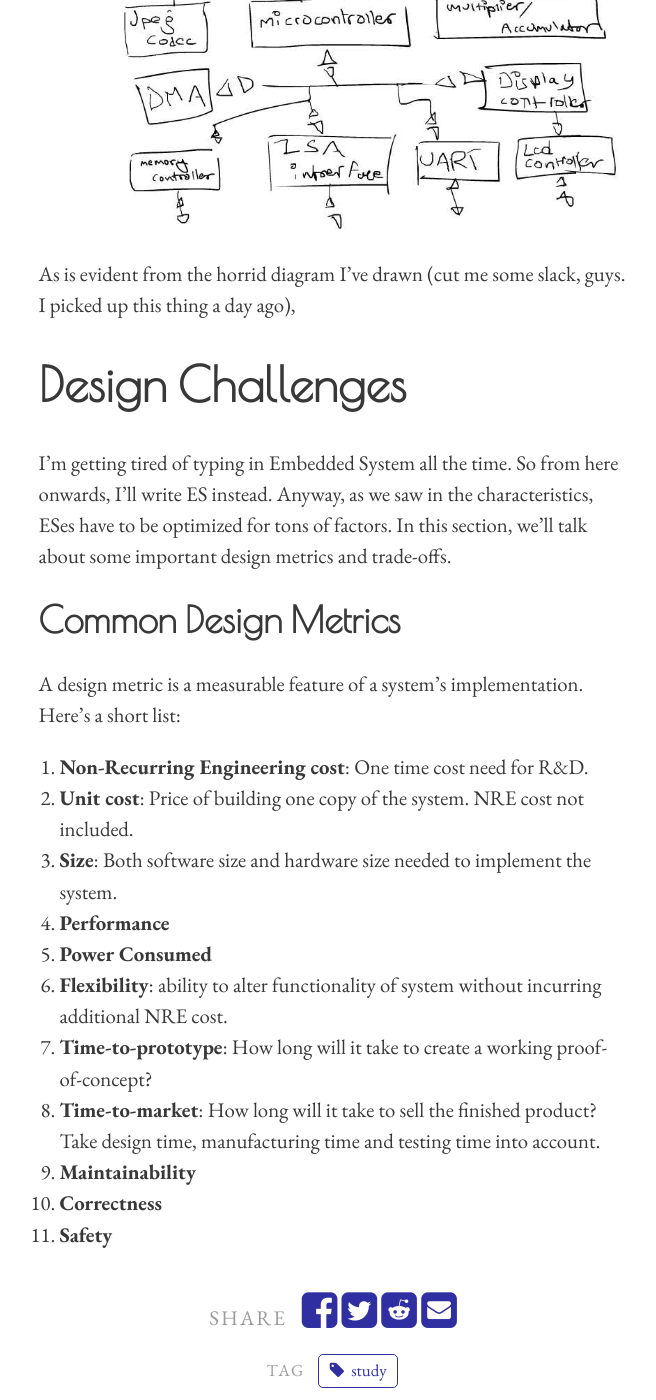
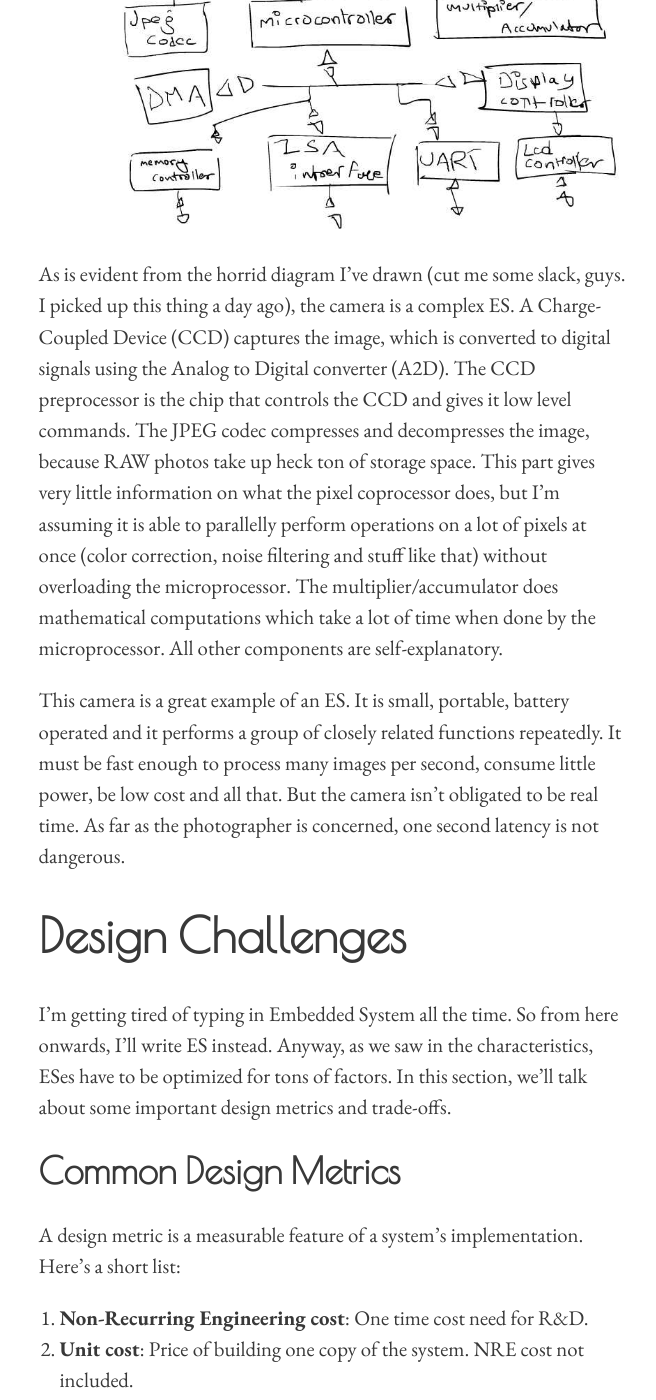
Before and after one commit to niravcodes/niravcodes.github.io, a Jekyll site: the page built from _posts/2019-08-08-studying-embedded-system-design-for-assessment.md, in a window 1280 px wide and 1400 px high, scrolled down 2441 px. Shown: the whole window, without its empty margins (307-963 px from the left). Built offline with Jekyll 4.4.1, drawn with Linux system fonts in a browser that asks for light colours; comment, search, counter and statistics services are not loaded.

Commit message:
Update from Forestry.io nirav Nikhil updated _posts/2019-08-08-studying-embedded-system-design-for-assessment.md

```diff
--- a/_posts/2019-08-08-studying-embedded-system-design-for-assessment.md
+++ b/_posts/2019-08-08-studying-embedded-system-design-for-assessment.md
@@ -33,7 +33,9 @@ I didn't want to write this, but they ask this in the exam.
 
 ![](https://nirav.com.np/assets/img/esfig1.jpg)
 
-As is evident from the horrid diagram I've drawn (cut me some slack, guys. I picked up this thing a day ago),
+As is evident from the horrid diagram I've drawn (cut me some slack, guys. I picked up this thing a day ago), the camera is a complex ES. A Charge-Coupled Device (CCD) captures the image, which is converted to digital signals using the Analog to Digital converter (A2D). The CCD preprocessor is the chip that controls the CCD and gives it low level commands. The JPEG codec compresses and decompresses the image, because RAW photos take up heck ton of storage space. This part gives very little information on what the pixel coprocessor does, but I'm assuming it is able to parallelly perform operations on a lot of pixels at once (color correction, noise filtering and stuff like that) without overloading the microprocessor. The multiplier/accumulator does mathematical computations which take a lot of time when done by the microprocessor. All other components are self-explanatory.
+
+This camera is a great example of an ES. It is small, portable, battery operated and it performs a group of closely related functions repeatedly. It must be fast enough to process many images per second, consume little power, be low cost and all that. But the camera isn't obligated to be real time. As far as the photographer is concerned, one second latency is not dangerous.
 
 # Design Challenges
 
```
